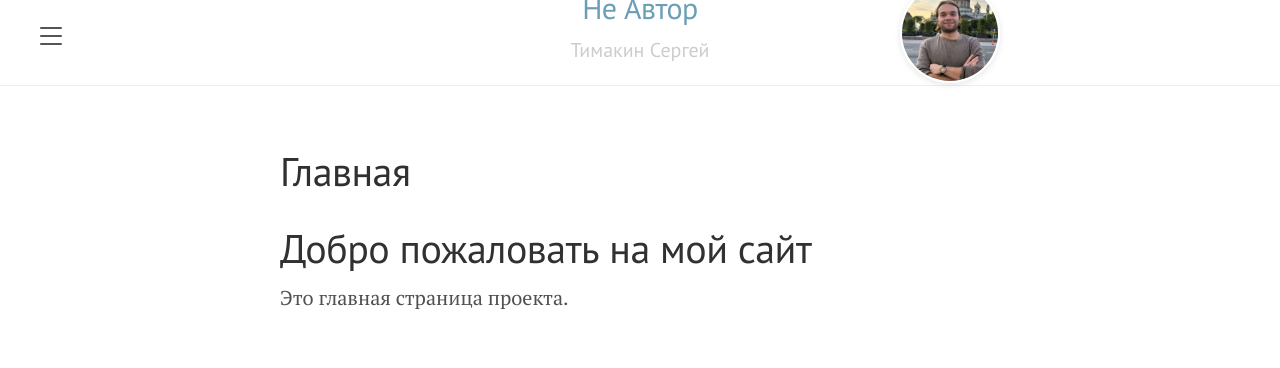
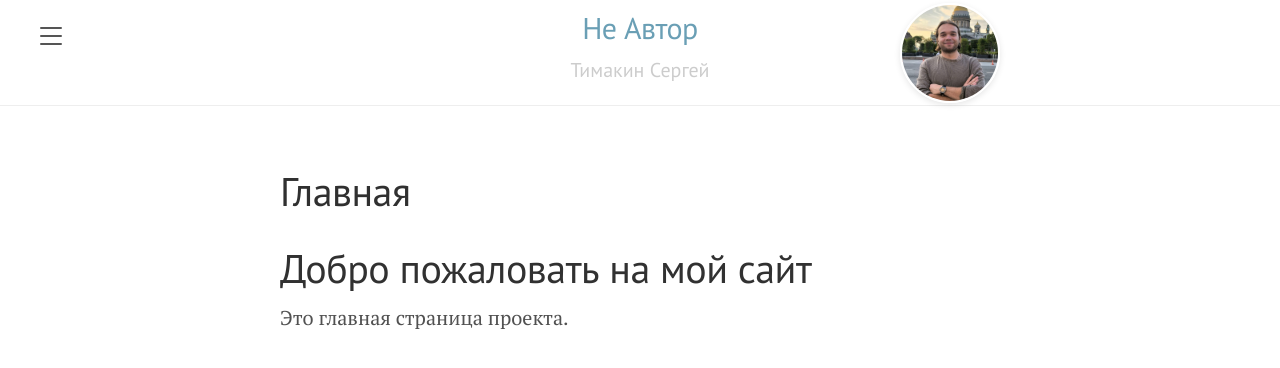
Before and after one commit to Mikrobic/lanyon, a Jekyll site: the page built from pages/index.md, in a window 1280 px wide. Shown: the top 368 px of the page. Built offline with Jekyll 4.4.1, drawn with Linux system fonts in a browser that asks for light colours.

Commit message:
Форматирование файлов

```diff
--- a/public/css/lanyon.css
+++ b/public/css/lanyon.css
@@ -27,7 +27,6 @@ h1, h2, h3, h4, h5, h6 {
 .wrap {
   position: relative;
   width: 100%;
-  margin-top: -20px;
 }
 
 
```
